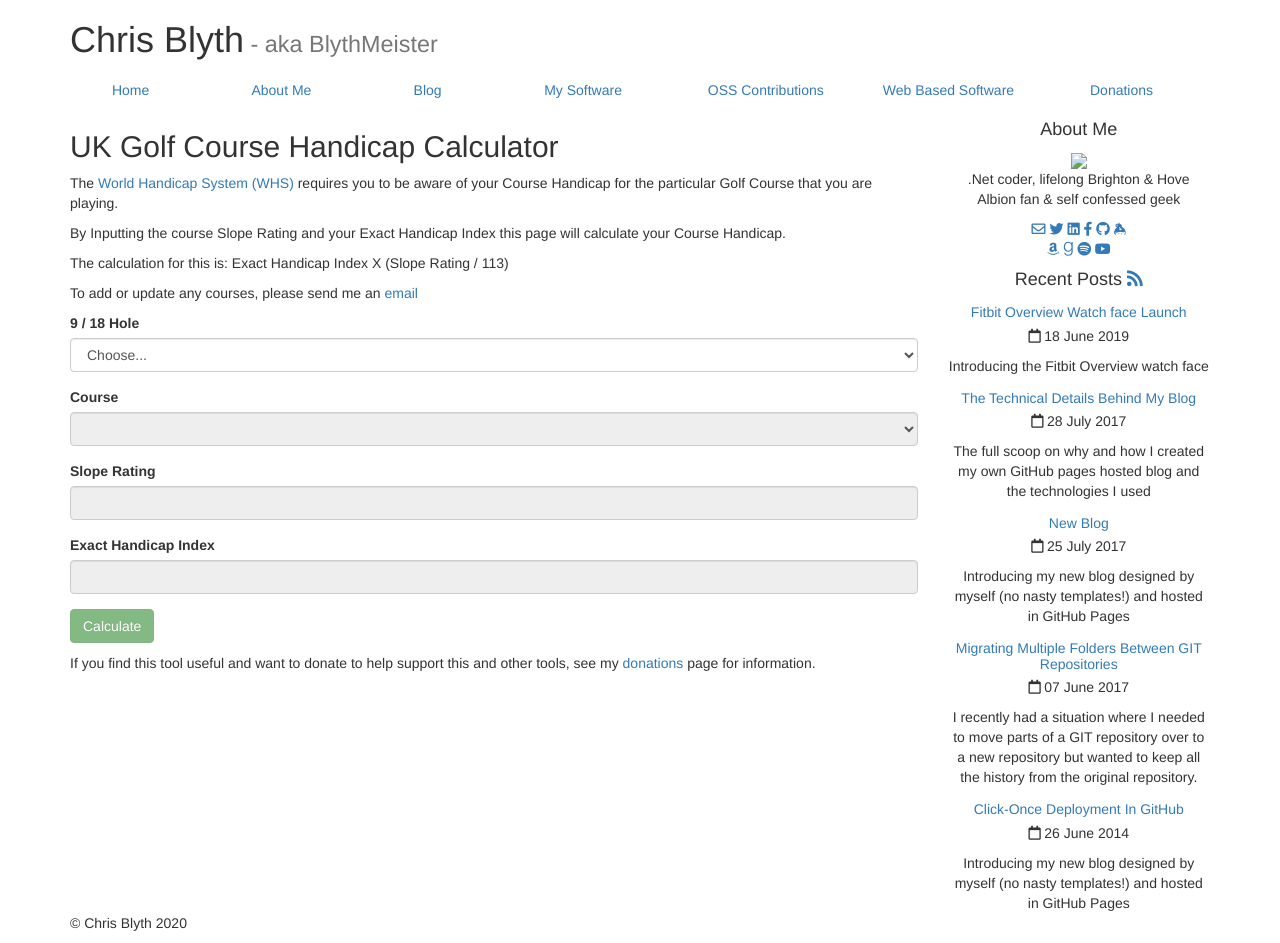
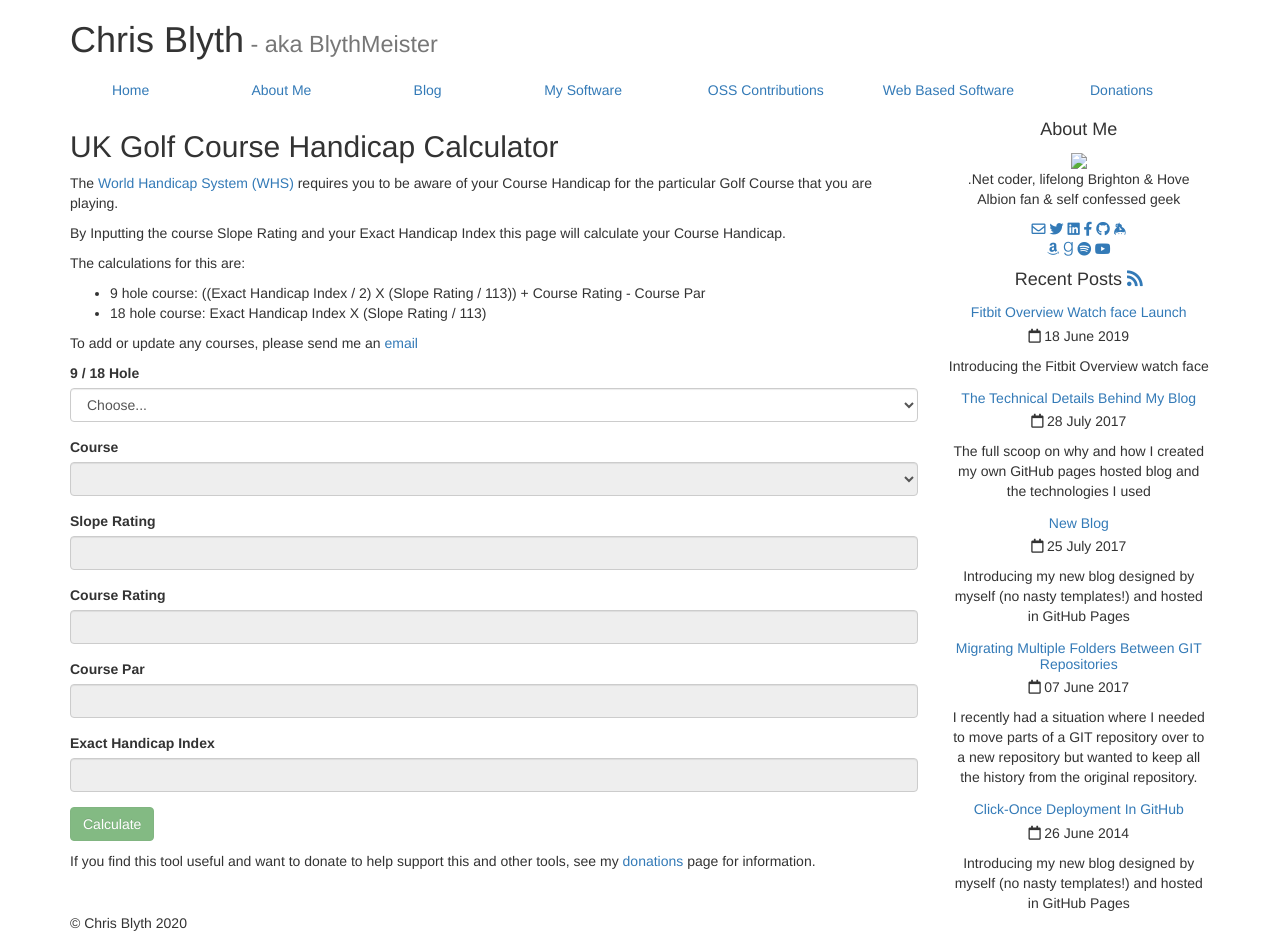
Before and after one commit to BlythMeister/blyth.me.uk, a Jekyll site: the page built from software/web/golf-handicap/index.html, in a window 1280 px wide. Built offline with Jekyll 4.4.1, drawn with Linux system fonts in a browser that asks for light colours; nearby versions of some CDN libraries; some of the changed lines change nothing that is shown.

Commit message:
Update 9 hole handicap

```diff
--- a/software/web/golf-handicap/index.html
+++ b/software/web/golf-handicap/index.html
@@ -13,7 +13,11 @@ description: UK golf course handicap calculator for the world handicap system
     By Inputting the course Slope Rating and your Exact Handicap Index this page will calculate your Course Handicap.
 </p>
 <p>
-    The calculation for this is: Exact Handicap Index X (Slope Rating / 113)
+    The calculations for this are:</br>
+    <ul>
+        <li>9 hole course: ((Exact Handicap Index / 2) X (Slope Rating / 113)) + Course Rating - Course Par</li>
+        <li>18 hole course: Exact Handicap Index X (Slope Rating / 113)</li>
+    </ul>
 </p>
 <p>
     To add or update any courses, please send me an <a href="mailto:golf@blyth.me.uk">email</a>
@@ -36,6 +40,14 @@ description: UK golf course handicap calculator for the world handicap system
     <div class="form-group">
         <label for="slopeRating">Slope Rating</label>
         <input type="number" class="form-control" id="slopeRating" min="55" max="155" required disabled>
+    </div>
+    <div class="form-group">
+        <label for="courseRating">Course Rating</label>
+        <input type="number" class="form-control" id="courseRating" min="27" max="90" required disabled>
+    </div>
+    <div class="form-group">
+        <label for="coursePar">Course Par</label>
+        <input type="number" class="form-control" id="coursePar" min="27" max="90" required disabled>
     </div>
     <div class="form-group">
         <label for="handicapIndex">Exact Handicap Index</label>
@@ -69,8 +81,10 @@ description: UK golf course handicap calculator for the world handicap system
         e.preventDefault();
         var message = "";
         var title = "";
-        var slopeRating = $("#slopeRating").val();
-        var handicapIndex = $("#handicapIndex").val();
+        var slopeRating = parseFloat($("#slopeRating").val());
+        var courseRating = parseFloat($("#courseRating").val());
+        var coursePar = parseFloat($("#coursePar").val());
+        var handicapIndex = parseFloat($("#handicapIndex").val());
         var lengthVal = $("#lengthSelect").val();
         var courseVal = $("#courseSelect").val();
         var courseText = $("#courseSelect option:selected").text();
@@ -84,16 +98,24 @@ description: UK golf course handicap calculator for the world handicap system
                 var handicap = 0;
                 if (lengthVal == 9) {
                     title = "9 Hole Course Handicap"
-                    handicap = Math.round((handicapIndex * (slopeRating / 113)) / 2);
+                    handicap = Math.round(((handicapIndex / 2) * (slopeRating / 113)) + courseRating - coursePar);
                 } else {
                     title = "18 Hole Course Handicap"
                     handicap = Math.round(handicapIndex * (slopeRating / 113));
                 }
 
-                if (courseVal > 0) {
-                    message = `Course: <b>${courseText}</b></br>Slope Rating: <b>${slopeRating}</b></br>Handicap Index: <b>${handicapIndex}</b></br><hr>Course Handicap: <b>${handicap}</b>`;
+                if (lengthVal == 9) {
+                    if (courseText != "Unlisted Course") {
+                        message = `Course: <b>${courseText}</b></br>Slope Rating: <b>${slopeRating}</b></br>Course Rating: <b>${courseRating}</b></br>Course Par: <b>${coursePar}</b></br>Handicap Index: <b>${handicapIndex}</b></br><hr>Course Handicap: <b>${handicap}</b>`;
+                    } else {
+                        message = `Slope Rating: <b>${slopeRating}</b></br>Course Rating: <b>${courseRating}</b></br>Course Par: <b>${coursePar}</b></br>Handicap Index: <b>${handicapIndex}</b></br><hr>Course Handicap: <b>${handicap}</b>`;
+                    }
                 } else {
-                    message = `Slope Rating: <b>${slopeRating}</b></br>Handicap Index: <b>${handicapIndex}</b></br><hr>Course Handicap: <b>${handicap}</b>`;
+                    if (courseText != "Unlisted Course") {
+                        message = `Course: <b>${courseText}</b></br>Slope Rating: <b>${slopeRating}</b></br>Handicap Index: <b>${handicapIndex}</b></br><hr>Course Handicap: <b>${handicap}</b>`;
+                    } else {
+                        message = `Slope Rating: <b>${slopeRating}</b></br>Handicap Index: <b>${handicapIndex}</b></br><hr>Course Handicap: <b>${handicap}</b>`;
+                    }
                 }
             }
         }
@@ -105,19 +127,39 @@ description: UK golf course handicap calculator for the world handicap system
 
     $("#courseSelect").change(function () {
         var courseVal = $("#courseSelect").val();
-        if (courseVal == -2) {
+        if (courseVal == -3) {
             $("#slopeRating").val("").prop("disabled", true);
+            $("#courseRating").val("").prop("disabled", true);
+            $("#coursePar").val("").prop("disabled", true);
             $("#handicapIndex").val("").prop("disabled", true);
             $("#handicapCalculate").prop("disabled", true);
         } else {
-            if (courseVal == -1) {
+            if (courseVal == -2) {
                 $("#slopeRating").val("").prop("disabled", false);
+                $("#courseRating").val("").prop("disabled", false);
+                $("#coursePar").val("").prop("disabled", false);
                 $("#handicapIndex").prop("disabled", false);
                 $("#handicapCalculate").prop("disabled", false);
             } else {
-                $("#slopeRating").val(courseVal).prop("disabled", true);
-                $("#handicapIndex").prop("disabled", false);
-                $("#handicapCalculate").prop("disabled", false);
+                if (courseVal == -1) {
+                    $("#slopeRating").val("").prop("disabled", false);
+                    $("#courseRating").val("").prop("disabled", true);
+                    $("#coursePar").val("").prop("disabled", true);
+                    $("#handicapIndex").prop("disabled", false);
+                    $("#handicapCalculate").prop("disabled", false);
+                } else {
+                    var courseValParts = courseVal.split(",");
+                    $("#slopeRating").val(courseValParts[0]).prop("disabled", true);
+                    if(courseValParts.length == 3) {
+                        $("#courseRating").val(courseValParts[1]).attr("placeholder", "").prop("disabled", true);
+                        $("#coursePar").val(courseValParts[2]).attr("placeholder", "").prop("disabled", true);
+                    } else {
+                        $("#courseRating").val("").attr("placeholder", "Not Required").prop("disabled", true);
+                        $("#coursePar").val("").attr("placeholder", "Not Required").prop("disabled", true);
+                    }
+                    $("#handicapIndex").prop("disabled", false);
+                    $("#handicapCalculate").prop("disabled", false);
+                }
             }
         }
     });
@@ -127,28 +169,41 @@ description: UK golf course handicap calculator for the world handicap system
         if (lengthVal == -1) {
             $("#courseSelect").prop("disabled", true);
             $("#slopeRating").val("").prop("disabled", true);
+            $("#courseRating").val("").prop("disabled", true);
+            $("#coursePar").val("").prop("disabled", true);
             $("#handicapIndex").val("").prop("disabled", true);
             $("#handicapCalculate").prop("disabled", true);
         } else {
             $('#courseSelect').empty();
             $("#courseSelect").prop("disabled", false);
-            $('#courseSelect').append("<option value='-2'>Choose...</option>");
-            $('#courseSelect').append("<option value='-1'>Unlisted Course</option>");
+            $('#courseSelect').append("<option value='-3'>Choose...</option>");
             if (lengthVal == 9) {
-                $('#courseSelect').append("<option value='-1'>Cuckfield Black (Men's)</option>");
-                $('#courseSelect').append("<option value='-1'>Cuckfield Black (Ladies)</option>");
-                $('#courseSelect').append("<option value='-1'>Cuckfield Salmon (Men's)</option>");
-                $('#courseSelect').append("<option value='-1'>Cuckfield Salmon (Ladies)</option>");
-                $('#courseSelect').append("<option value='-1'>Cuckfield Blue (Men's)</option>");
-                $('#courseSelect').append("<option value='-1'>Cuckfield Blue (Ladies)</option>");
+                $('#courseSelect').append("<option value='-2'>Unlisted Course</option>");
+                $('#courseSelect').append("<option value='125,36,37'>Cuckfield Black (Men's)</option>");
+                $('#courseSelect').append("<option value='125,36,37'>Cuckfield Black (Ladies)</option>");
+                $('#courseSelect').append("<option value='125,36,37'>Cuckfield Salmon (Men's)</option>");
+                $('#courseSelect').append("<option value='125,36,37'>Cuckfield Salmon (Ladies)</option>");
+                $('#courseSelect').append("<option value='125,36,34'>Cuckfield Blue (Men's)</option>");
+                $('#courseSelect').append("<option value='125,36,34'>Cuckfield Blue (Ladies)</option>");
+
+                $("#courseRating").val("").attr("placeholder", "").prop("disabled", true);
+                $("#coursePar").val("").attr("placeholder", "").prop("disabled", true);
             } else {
+                $('#courseSelect').append("<option value='-1'>Unlisted Course</option>");
                 $('#courseSelect').append("<option value='103'>Cuckfield White (Men's)</option>");
                 $('#courseSelect').append("<option value='120'>Cuckfield White (Ladies)</option>");
                 $('#courseSelect').append("<option value='98'>Cuckfield Yellow (Men's)</option>");
                 $('#courseSelect').append("<option value='112'>Cuckfield Red (Ladies)</option>");
+
+                $("#courseRating").val("").attr("placeholder", "Not Required").prop("disabled", true);
+                $("#coursePar").val("").attr("placeholder", "Not Required").prop("disabled", true);
             }
+
+            $("#slopeRating").val("").prop("disabled", true);
+            $("#handicapIndex").val("").prop("disabled", true);
+            $("#handicapCalculate").prop("disabled", true);
         }
-        $("#courseSelect").val(-2);
+        $("#courseSelect").val(-3);
     });
 
 </script>
```
Also changed, not shown: 2 other files.
